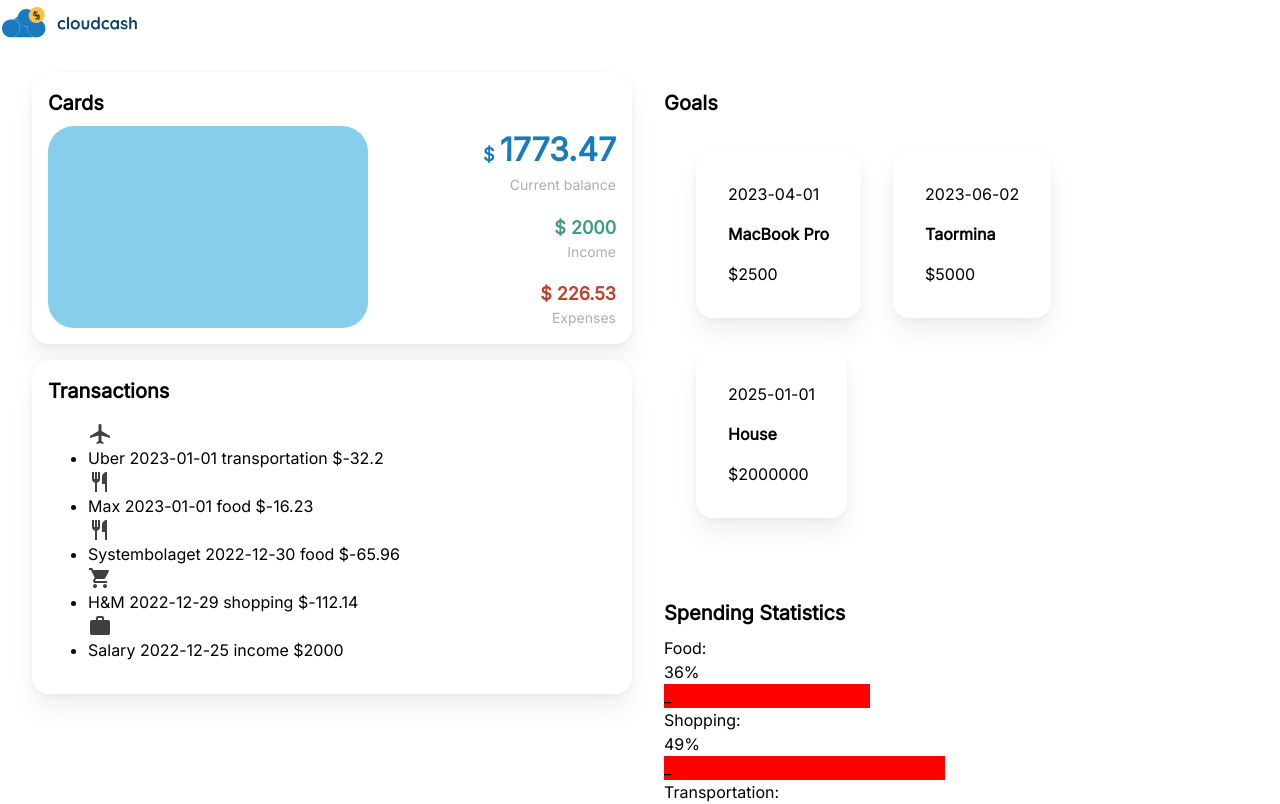
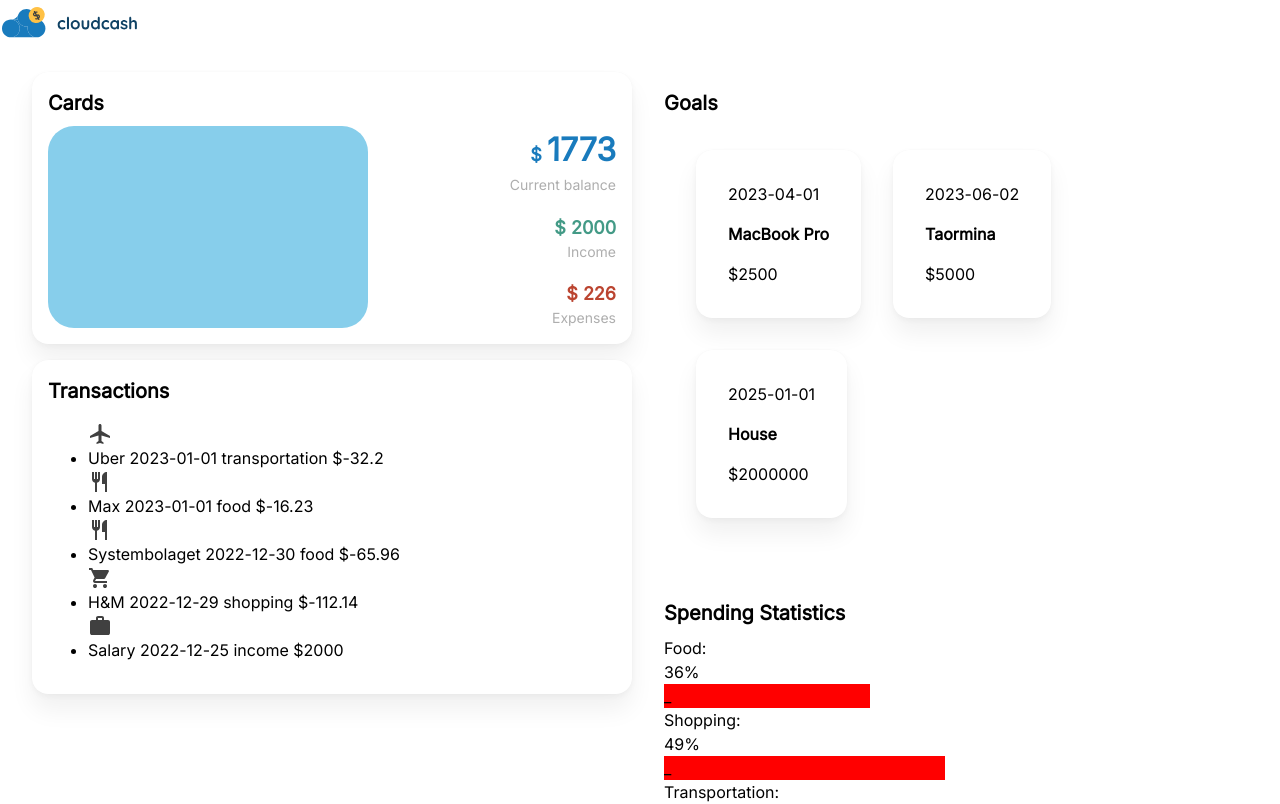
Before and after one commit to annabohlin1997/financial-dashboard, a React (Create React App) app: page / in a window 1280 px wide. Shown: the top 804 px of the page. Built offline with nearby package versions, Linux system fonts and the light colour scheme.

Commit message:
Style Cards module

```diff
--- a/src/components/Cards.js
+++ b/src/components/Cards.js
@@ -34,9 +34,9 @@ const Cards = ({ transactions }) => {
             className="cards-statistics-number"
             style={{ color: "var(--color-ui-primary)" }}
           >
-            ${" "}
+            $&nbsp;
             <span className="cards-statistics-number--big">
-              {currentBalance}
+              {Math.floor(currentBalance)}
             </span>
           </p>
           <p className="cards-statistics-label">Current balance</p>
@@ -46,7 +46,7 @@ const Cards = ({ transactions }) => {
             className="cards-statistics-number"
             style={{ color: "var(--color-ui-success)" }}
           >
-            $ {income}
+            $&nbsp;{Math.floor(income)}
           </p>
           <p className="cards-statistics-label">Income</p>
         </div>
@@ -55,7 +55,7 @@ const Cards = ({ transactions }) => {
             className="cards-statistics-number"
             style={{ color: "var(--color-ui-warning)" }}
           >
-            $ {expenses}
+            $&nbsp;{Math.floor(expenses)}
           </p>
           <p className="cards-statistics-label">Expenses</p>
         </div>
--- a/src/styles/Cards.css
+++ b/src/styles/Cards.css
@@ -28,6 +28,8 @@
 }
 
 .cards-statistics-number {
+  text-align: end;
+  display: inline-block;
   font-size: 1.125rem;
   font-weight: 600;
 }
@@ -38,6 +40,7 @@
 }
 
 .cards-statistics-label {
+  text-align: end;
   font-size: 0.875rem;
   color: var(--color-gray);
 }
```
